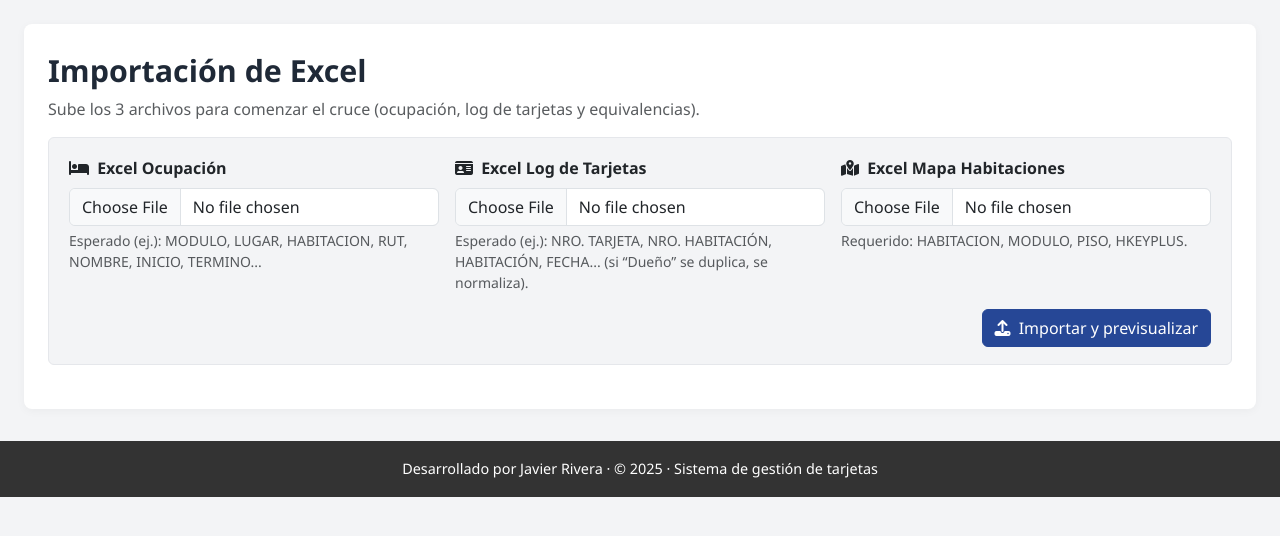
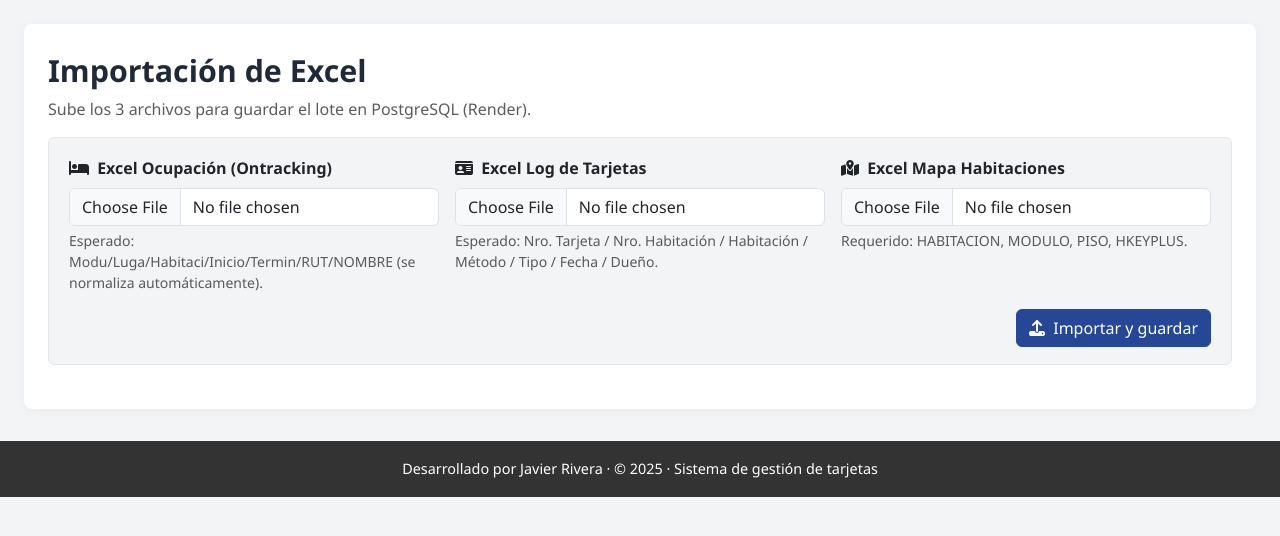
Before and after one commit to Javier-9690/comparativa_censo, a Flask app: page /importar in a window 1280 px wide. Shown: the part 121-657 px from the top of the page. Run offline with Flask 3, Linux system fonts and the light colour scheme; parts of the project's set-up code (start-up, migrations or seed data) failed here and were passed over.

Commit message:
Update importar.html

```diff
--- a/templates/importar.html
+++ b/templates/importar.html
@@ -7,7 +7,7 @@
   <div class="d-flex align-items-end justify-content-between flex-wrap gap-2 mb-3">
     <div>
       <div class="page-title mb-1">Importación de Excel</div>
-      <div class="text-muted">Sube los 3 archivos para comenzar el cruce (ocupación, log de tarjetas y equivalencias).</div>
+      <div class="text-muted">Sube los 3 archivos para guardar el lote en PostgreSQL (Render).</div>
     </div>
   </div>
 
@@ -16,11 +16,11 @@
 
       <div class="col-12 col-lg-4">
         <label class="form-label fw-semibold">
-          <i class="fa-solid fa-bed me-1"></i> Excel Ocupación
+          <i class="fa-solid fa-bed me-1"></i> Excel Ocupación (Ontracking)
         </label>
         <input class="form-control" type="file" name="excel_ocupacion" accept=".xlsx,.xlsm,.xls" required>
         <div class="form-text">
-          Esperado (ej.): MODULO, LUGAR, HABITACION, RUT, NOMBRE, INICIO, TERMINO...
+          Esperado: Modu/Luga/Habitaci/Inicio/Termin/RUT/NOMBRE (se normaliza automáticamente).
         </div>
       </div>
 
@@ -30,7 +30,7 @@
         </label>
         <input class="form-control" type="file" name="excel_log_tarjetas" accept=".xlsx,.xlsm,.xls" required>
         <div class="form-text">
-          Esperado (ej.): NRO. TARJETA, NRO. HABITACIÓN, HABITACIÓN, FECHA... (si “Dueño” se duplica, se normaliza).
+          Esperado: Nro. Tarjeta / Nro. Habitación / Habitación / Método / Tipo / Fecha / Dueño.
         </div>
       </div>
 
@@ -46,7 +46,7 @@
 
       <div class="col-12 d-flex justify-content-end">
         <button class="btn btn-primary-custom" type="submit">
-          <i class="fa-solid fa-upload me-1"></i> Importar y previsualizar
+          <i class="fa-solid fa-upload me-1"></i> Importar y guardar
         </button>
       </div>
 
```
